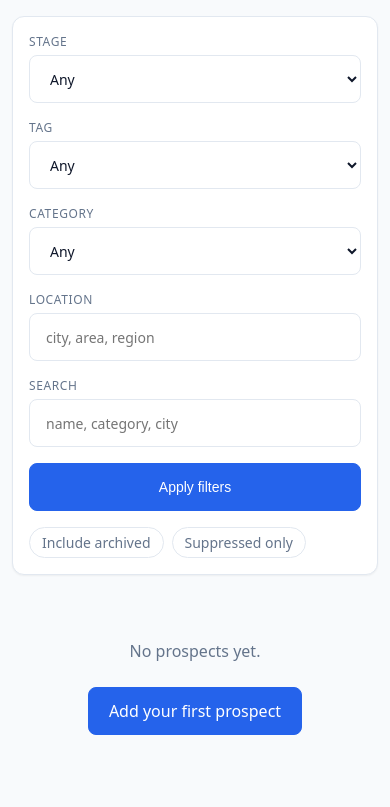
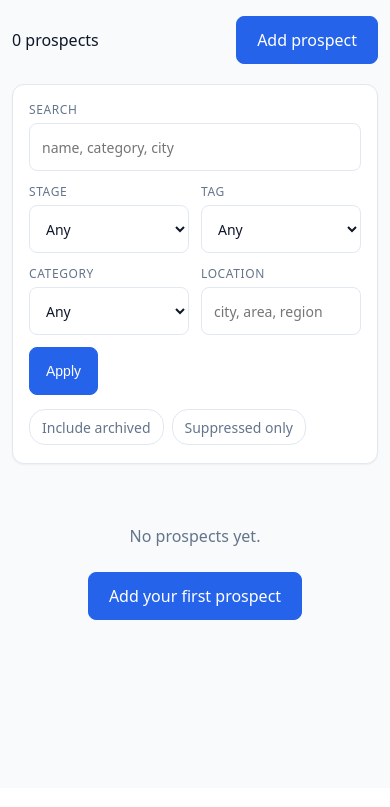
Before and after one commit to zacjactech/prospectly, a FastAPI app: page /prospects in a window 390 px wide. Shown: the part 56-863 px from the top of the page. After the commit the page ends 676 px from the top, so only its background shows below. Run offline with FastAPI, Linux system fonts and the light colour scheme; data that the repository does not hold is empty.

Commit message:
fix: prospects page responsive layout and CSP inline style violations
- filter-bar uses flex-wrap so toggle chips stay inside the card
- page-bar header with prospect count and Add prospect button
- table min-width increased to 860px for 9-column layout
- truncate class for long URLs in table cells
- row-actions class for compact table button groups
- header-row/badge-row classes replace inline flex styles
- action-group form display:inline via CSS not inline attribute
- removed all style= attributes across templates (CSP style-src self)
- quality gate: ruff + format + mypy + 11 tests pass

```diff
--- a/app/static/css/app.css
+++ b/app/static/css/app.css
@@ -562,9 +562,39 @@ p {
   color: var(--color-text-muted);
 }
 
+/* ===== Page Bar ===== */
+.page-bar {
+  display: flex;
+  align-items: center;
+  justify-content: space-between;
+  gap: var(--sp-3);
+  margin-bottom: var(--sp-5);
+  flex-wrap: wrap;
+}
+
+/* ===== Header Row ===== */
+.header-row {
+  display: flex;
+  align-items: baseline;
+  justify-content: space-between;
+  flex-wrap: wrap;
+  gap: var(--sp-3);
+}
+
+.header-row .grow {
+  flex: 1;
+}
+
+.badge-row {
+  display: flex;
+  gap: var(--sp-2);
+  flex-wrap: wrap;
+  margin-top: var(--sp-2);
+}
+
 /* ===== Toolbar & Filters ===== */
 .toolbar {
-  margin-bottom: var(--sp-6);
+  margin-bottom: var(--sp-5);
 }
 
 .filter-bar {
@@ -574,8 +604,9 @@ p {
   padding: var(--sp-4);
   box-shadow: var(--shadow-sm);
   display: flex;
-  flex-direction: column;
-  gap: var(--sp-4);
+  flex-wrap: wrap;
+  gap: var(--sp-3);
+  align-items: flex-end;
 }
 
 .filter-chip {
@@ -583,7 +614,11 @@ p {
   flex-direction: column;
   gap: var(--sp-1);
   min-width: 0;
-  flex: 1;
+  flex: 1 1 140px;
+}
+
+.filter-chip-search {
+  flex: 2 1 220px;
 }
 
 .filter-chip label {
@@ -599,7 +634,7 @@ p {
   width: 100%;
   height: var(--control-h);
   min-height: 40px;
-  padding: 0 var(--sp-4);
+  padding: 0 var(--sp-3);
   border: 1px solid var(--color-border);
   border-radius: var(--radius-md);
   background: var(--color-surface);
@@ -615,15 +650,21 @@ p {
   box-shadow: 0 0 0 3px var(--color-accent-light);
 }
 
-.filter-chip-search {
-  flex: 1;
+.filter-actions {
+  display: flex;
+  gap: var(--sp-2);
+  align-items: center;
+  flex: 0 0 auto;
+  padding-bottom: 2px;
 }
 
-.filter-chip-toggles {
+.filter-toggles {
   display: flex;
   gap: var(--sp-2);
   align-items: center;
   flex-wrap: wrap;
+  flex: 0 0 auto;
+  padding-bottom: 2px;
 }
 
 .toggle-chip {
@@ -640,6 +681,8 @@ p {
   cursor: pointer;
   transition: all var(--dur-base) ease;
   user-select: none;
+  min-height: 36px;
+  white-space: nowrap;
 }
 
 .toggle-chip input {
@@ -662,27 +705,12 @@ p {
   border-color: var(--color-accent-hover);
 }
 
-/* Hide the old checkbox styles that no longer apply */
-.filter-chip-checkboxes,
-.filter-chip-checkboxes .checkbox.inline,
-.filter-chip-checkboxes input {
-  display: none !important;
-}
-
-.toolbar-actions {
-  margin-left: auto;
-}
-
 .filter-bar .btn {
   height: var(--control-h);
   min-height: 40px;
-  padding: 0 var(--sp-5);
+  padding: 0 var(--sp-4);
   font-size: var(--fs-sm);
-}
-
-.filter-bar .btn.ghost {
-  height: var(--control-h);
-  min-height: 40px;
+  white-space: nowrap;
 }
 
 /* ===== Tables ===== */
--- a/app/templates/prospects/list.html
+++ b/app/templates/prospects/list.html
@@ -4,8 +4,17 @@
 <div class="flash {{ message_type }}">{{ message }}</div>
 {% endif %}
 
+<div class="page-bar">
+  <span class="muted">{{ prospects|length }} prospect{{ 's' if prospects|length != 1 else '' }}</span>
+  <a href="/prospects/new" class="btn primary">Add prospect</a>
+</div>
+
 <section class="toolbar">
   <form method="get" action="/prospects" class="filter-bar">
+    <div class="filter-chip filter-chip-search">
+      <label>Search</label>
+      <input name="q" value="{{ current_q or '' }}" placeholder="name, category, city">
+    </div>
     <div class="filter-chip">
       <label>Stage</label>
       <select name="stage">
@@ -37,30 +46,23 @@
       <label>Location</label>
       <input name="location" value="{{ current_location or '' }}" placeholder="city, area, region">
     </div>
-    <div class="filter-chip filter-chip-search">
-      <label>Search</label>
-      <input name="q" value="{{ current_q or '' }}" placeholder="name, category, city">
+    <div class="filter-actions">
+      <button class="btn primary">Apply</button>
+      {% if include_archived or do_not_contact_only or current_stage or current_tag or current_category or current_location or current_q %}
+      <a href="/prospects" class="btn ghost">Clear</a>
+      {% endif %}
     </div>
-    <button class="btn primary">Apply filters</button>
-    {% if include_archived %}
-    <a href="/prospects" class="btn ghost">Clear filters</a>
-    {% endif %}
-    <div class="filter-chip-toggles">
+    <div class="filter-toggles">
       <label class="toggle-chip {% if include_archived %}active{% endif %}">
         <input type="checkbox" name="include_archived" value="1" {% if include_archived %}checked{% endif %}>
-        <span class="toggle-label">Include archived</span>
+        <span>Include archived</span>
       </label>
       <label class="toggle-chip {% if do_not_contact_only %}active{% endif %}">
         <input type="checkbox" name="do_not_contact_only" value="1" {% if do_not_contact_only %}checked{% endif %}>
-        <span class="toggle-label">Suppressed only</span>
+        <span>Suppressed only</span>
       </label>
     </div>
   </form>
-  {% if prospects %}
-  <div class="toolbar-actions">
-    <a href="/prospects/new" class="btn primary">Add prospect</a>
-  </div>
-  {% endif %}
 </section>
 
 {% if prospects %}
@@ -91,7 +93,8 @@
         <td>{{ p.location_city or p.location_area or "none" }}</td>
         <td>
           {% if p.website_url %}
-          <a href="{{ p.website_url }}" target="_blank" rel="noopener">{{ p.website_url }}</a> <span class="badge {{ 'ok' if p.website_status == 'reachable' else 'warn' }}">{{ p.website_status }}</span>
+          <a href="{{ p.website_url }}" target="_blank" rel="noopener" class="truncate">{{ p.website_url }}</a>
+          <br><span class="badge {{ 'success' if p.website_status == 'reachable' else 'warn' }}">{{ p.website_status }}</span>
           {% else %}
           <span class="muted">none</span>
           {% endif %}
@@ -103,18 +106,18 @@
           {% for t in p.tags %}<span class="badge tag">{{ t.name }}</span>{% endfor %}
         </td>
         <td>
-          <div class="action-group">
+          <div class="row-actions">
             <a href="/prospects/{{ p.id }}" class="btn small">View</a>
             {% if p.do_not_contact %}
-            <form method="post" action="/prospects/{{ p.id }}/archive" style="display:inline;" onsubmit="return confirm('Archive this suppressed prospect?')">
+            <form method="post" action="/prospects/{{ p.id }}/archive" onsubmit="return confirm('Archive this suppressed prospect?')">
               <button class="btn small ghost">Archive</button>
             </form>
             {% elif p.archived_at %}
-            <form method="post" action="/prospects/{{ p.id }}/unarchive" style="display:inline;" onsubmit="return confirm('Restore this prospect?')">
+            <form method="post" action="/prospects/{{ p.id }}/unarchive" onsubmit="return confirm('Restore this prospect?')">
               <button class="btn small ghost">Restore</button>
             </form>
             {% else %}
-            <form method="post" action="/prospects/{{ p.id }}/archive" style="display:inline;" onsubmit="return confirm('Archive this prospect?')">
+            <form method="post" action="/prospects/{{ p.id }}/archive" onsubmit="return confirm('Archive this prospect?')">
               <button class="btn small ghost">Archive</button>
             </form>
             {% endif %}
@@ -128,7 +131,7 @@
 {% else %}
 <div class="empty">
   <p>No prospects yet.</p>
-  <p><a href="/prospects/new" class="btn primary btn-full">Add your first prospect</a></p>
+  <a href="/prospects/new" class="btn primary">Add your first prospect</a>
 </div>
 {% endif %}
 {% endblock %}
```
Also changed, not shown: other parts of app/static/css/app.css (+34 -17 lines), app/templates/prospects/detail.html (+9 -9 lines), app/templates/prospects/research.html (+4 -4 lines).
